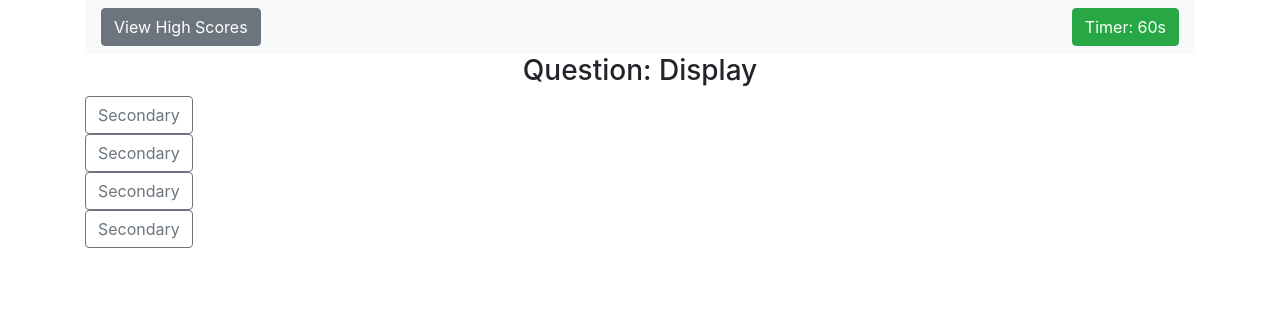
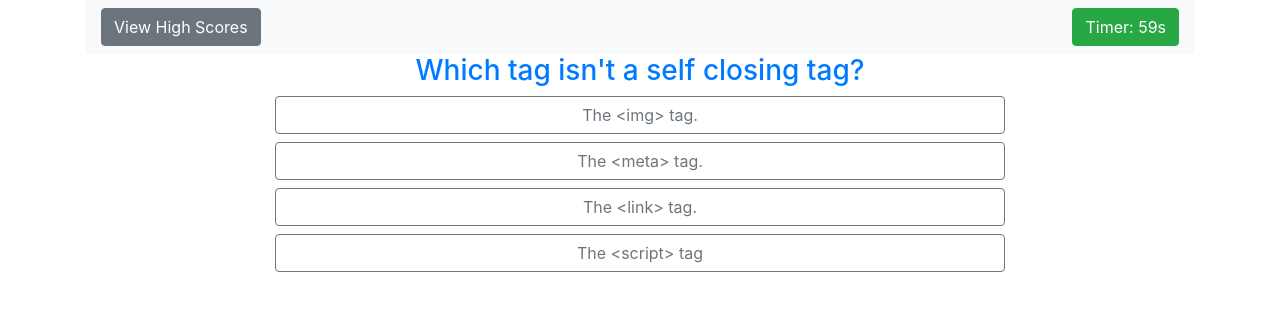
Before and after one commit to 13uilding/HW4, a plain HTML site: page index.html in a window 1280 px wide. Both pictures are taken after a click on the button "Start". Drawn offline with nearby package versions, Linux system fonts and the light colour scheme.

Commit message:
Now there are 5 questions, and each question is displayed with the corresponding answers. The answers and questions are randoming generated. When all of the questions are answered, the event changes to the score page.

```diff
--- a/index.html
+++ b/index.html
@@ -24,18 +24,22 @@
         <div class="row">
             <div class="col d-flex justify-content-center">
                 <button type="button" class="btn btn-primary btn-lg">Start</button>
-                <h3 class="questionHDisplay">Question: Display</h3>
+                <h3 class="questionHDisplay text-primary">Question: Display</h3>
             </div>
         </div>
-        <div class="row questionDisplay">
-            <div class="col-md-6">
-                <div class="answer"><button type="button" class="btn btn-outline-secondary" value="0">Secondary</button></div>
-                <div class="answer"><button type="button" class="btn btn-outline-secondary" value="1">Secondary</button></div>
+        <div class="row d-flex justify-content-center">
+            <div class="col-md-1"></div>
+            <div class="col-md-8"  id="questionDisplay">
+                <button type="button" class="btn btn-outline-secondary btn-block" id="0" value="0">Secondary</button>
+                <button type="button" class="btn btn-outline-secondary btn-block" id="1" value="1">Secondary</button>
+                <button type="button" class="btn btn-outline-secondary btn-block" id="2" value="2">Secondary</button>
+                <button type="button" class="btn btn-outline-secondary btn-block" id="3" value="3">Secondary</button>
             </div>
-            <div class="col-md-6">
-                <div class="answer"><button type="button" class="btn btn-outline-secondary" value="2">Secondary</button></div>
-                <div class="answer"><button type="button" class="btn btn-outline-secondary" value="3">Secondary</button></div>
-            </div>
+            <div class="col-md-1"></div>
+
+            <!-- <div class="col-md-4">
+                <div class="answer imgHolder"></div>
+            </div> -->
         </div>
     </div>
 
--- a/myjava.js
+++ b/myjava.js
@@ -1,9 +1,57 @@
+// Questions
+var questions = []
+var q1 = {
+    question: "Which method doesn't work on an array?",
+    correct: "The .split() method.",
+    wrong1: "The .slice() method.",
+    wrong2: "The .splice() method.",
+    wrong3: "The .join() method."
+    };
+questions.push(q1);
+var q2 = {
+    question: "Which tag isn't a self closing tag?",
+    correct: "The <script> tag",
+    wrong1: "The <img> tag.",
+    wrong2: "The <link> tag.",
+    wrong3: "The <meta> tag."
+    };
+questions.push(q2);
+var q3 = {
+    question: "Select the correct equality?",
+    correct: "A nested function's this === window.",
+    wrong1: "An object's method's this === window.",
+    wrong2: "A jQuery button's this === window.",
+    wrong3: "In console, this !== window."
+    };
+questions.push(q3);
+var q4 = {
+    question: "Which css selector reference is incorrect?",
+    correct: "div p selects all p elements where their immediate parent is a div.",
+    wrong1: "#come-on selects all elements with the id come-on",
+    wrong2: ".bro selects all elements with the class 'bro'",
+    wrong3: "div>p selects all p elements where their immediate parent is a div."
+    };
+questions.push(q4);
+var q5 = {
+    question: "Which answer produces the array [0, 1, 2, 3, 4]?",
+    correct: "[...Array(5).keys()]",
+    wrong1: "for(let i=0; i<=5; i++) {arr.append[i]}",
+    wrong2: "while(var count = 0) !== 5) { count++ }",
+    wrong3: "Array(5)"
+    };
+questions.push(q5);
 
+
+// Other variables
 var qHDisp = $(".questionHDisplay");
-var qDisp = $(".questionDisplay");
+var qDisp = $("#questionDisplay");
 var tDisp = $(".timer");
 var score = 0;
-var secondsLeft = 60;
+var secondsLeft;
+const qArr = ["correct", "wrong1", "wrong2", "wrong3"];
+var options = [];
+var randQuestions = randomIndexArray(questions);
+var newQuestionIndex = 0;
 
 // Make this appear along with the questions
 qHDisp.attr("style", "display: none");
@@ -17,13 +65,19 @@ var highBtn = $(".btn-secondary");
 
 startBtn.on("click", function(event){
     event.preventDefault();
+    secondsLeft = 60;
+    visualizeEl("start");
     setTime();
     console.log("I'm a start");
 });
 
 ansBtn.on("click", function(event){
     event.preventDefault();
+    // Add points for getting the correct one
+    // Take off time for getting the wrong one
     console.log("I'm " + $(this).attr("value"));
+    visualizeEl("newQuestion");
+
 });
 
 highBtn.on("click", function(event){
@@ -34,8 +88,8 @@ highBtn.on("click", function(event){
 // Timer
 function setTime() {
     var timerInterval = setInterval(function() {
+      tDisp.text("Timer: " + secondsLeft + "s");
       secondsLeft--;
-      visualizeEl("start");
       // Need this to end if we run out of questions
       if(secondsLeft === 0) {
         clearInterval(timerInterval);
@@ -45,14 +99,33 @@ function setTime() {
     }, 1000);
 };
 
+// Produces a random order for the given array
+// !!!! Could improve but works for now
+function randomIndexArray(arr){
+    var ranIndexArr = [];
+    while ( ranIndexArr.length !== arr.length ){
+      var index = Math.floor(Math.random() * arr.length);
+      if ( ranIndexArr.includes(index) ) {
+        continue;
+      } else ranIndexArr.push(index);
+    };
+    var options = []
+    for (let i = 0; i < ranIndexArr.length; i++){
+      options.push(arr[ranIndexArr[i]]);
+    };
+    return options;
+  };
+
+// Visualizes the different elements on the screen depending on the event
 function visualizeEl(event) {
     switch(event) {
         case "start":
-            secondsLeft = 60;
-            tDisp.text("Timer: " + secondsLeft + "s");
+            // secondsLeft = 60;
             startBtn.attr("style", "display: none");
+            visualizeEl("newQuestion");
+            qHDisp.attr("style", "display: block");
             qDisp.attr("style", "display: block");
-            qHDisp.attr("style", "display: block");
+            // qHDisp.addClass("d-flex justify-content-center");
             break;
         case "score":
             tDisp.text("Timer");
@@ -62,6 +135,21 @@ function visualizeEl(event) {
             qHDisp.text("Your Score:");
             // logScore();
             break;
+        case "newQuestion":
+            var currentQuestion = randQuestions[newQuestionIndex];
+            options = randomIndexArray(qArr);
+            for (let i = 0; i < qArr.length; i++){
+                $(`#${i}`).text(currentQuestion[options[i]]);
+            };
+            qHDisp.text(currentQuestion.question);
+            newQuestionIndex++;
+            if (newQuestionIndex === questions.length){
+                // Add bonus for ending early
+                visualizeEl("score");
+            };
+            break;
+            // qHDisp.empty();
+            // qDisp.empty();
 
 
         // startBtn.setAttribute("style", "display: block");
--- a/mystyle.css
+++ b/mystyle.css
@@ -1,3 +1,7 @@
 .timer {
     text-align: right;
 }
+
+/* h3 {
+
+} */
```
